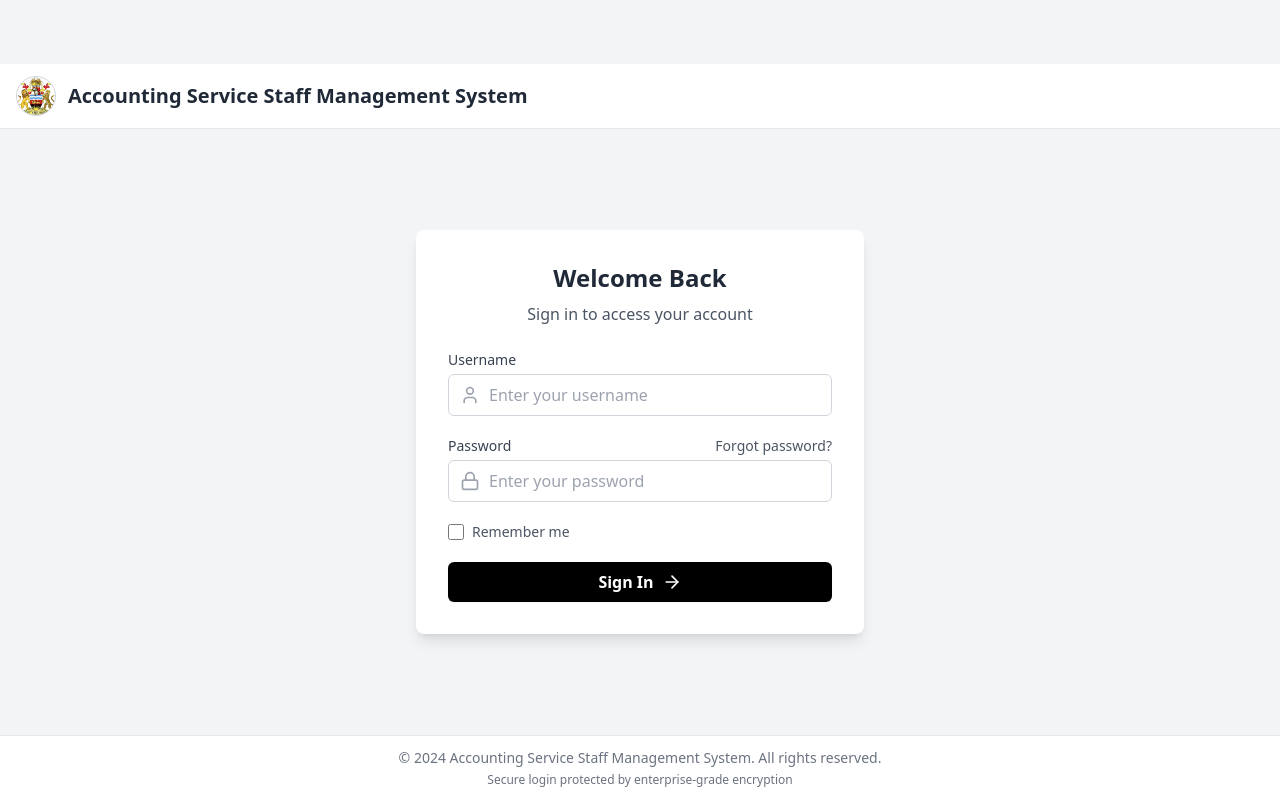
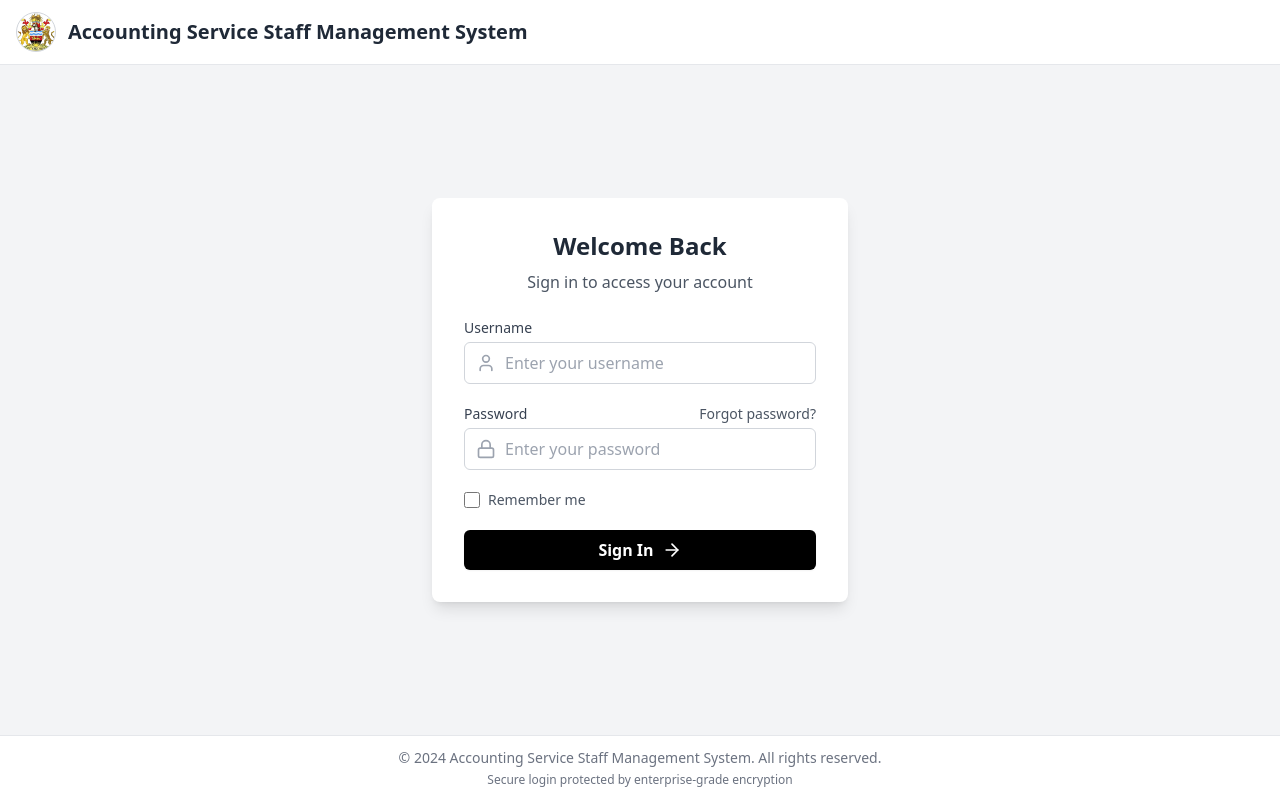
Before and after one commit to Skandaking/assms, a Next.js app: page /login in a window 1280 px wide. Built offline with nearby package versions, Linux system fonts and the light colour scheme; no server answers.

Commit message:
fixed the login page header position

```diff
--- a/src/app/globals.css
+++ b/src/app/globals.css
@@ -1,3 +1,18 @@
+* {
+  margin: 0;
+  padding: 0;
+  box-sizing: border-box;
+}
+
+html,
+body {
+  margin: 0;
+  padding: 0;
+  overflow-x: hidden;
+  height: 100%;
+  width: 100%;
+}
+
 @tailwind base;
 @tailwind components;
 @tailwind utilities;
@@ -7,8 +22,6 @@
     text-wrap: balance;
   }
 }
-
-
 
 @layer base {
   :root {
@@ -66,8 +79,6 @@
   }
 }
 
-
-
 @layer base {
   * {
     @apply border-border outline-ring/50;
--- a/src/app/login/page.tsx
+++ b/src/app/login/page.tsx
@@ -41,9 +41,9 @@ const Login = () => {
   };
 
   return (
-    <div className="h-screen w-screen flex flex-col bg-white overflow-hidden">
-      {/* Header */}
-      <header className="bg-white border-b border-gray-200">
+    <div className="fixed inset-0 flex flex-col bg-white">
+      {/* Header - fixed at the top */}
+      <header className="bg-white border-b border-gray-200 w-full">
         <div className="container mx-auto px-4 py-3">
           <div className="flex items-center space-x-3">
             <div className="relative w-10 h-10 overflow-hidden rounded-full border border-gray-300">
@@ -61,8 +61,8 @@ const Login = () => {
       </header>
 
       {/* Main Content */}
-      <main className="flex-grow flex items-center justify-center px-4 bg-gray-100">
-        <div className="w-full max-w-md">
+      <main className="flex-grow flex items-center justify-center bg-gray-100">
+        <div className="w-full max-w-md px-4">
           <div className="bg-white rounded-lg shadow-lg overflow-hidden">
             {/* Login Form */}
             <div className="p-8">
```
